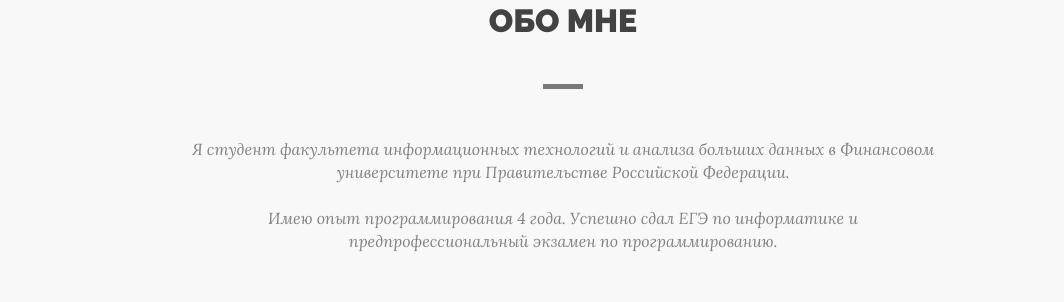
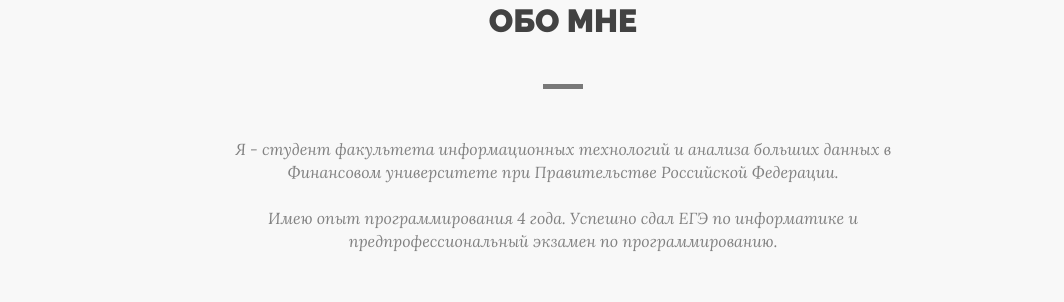
Before and after one commit to gus-akov/gus-akov.github.io, a plain HTML site: page index.html in a window 1280 px wide. Shown: the part 897-1199 px from the top of the page, without its empty margins (77-1141 px from the left). Drawn offline with nearby package versions, Linux system fonts and the light colour scheme.

Commit message:
Merge remote-tracking branch 'origin/main'
# Conflicts:
#	index.html

```diff
--- a/index.html
+++ b/index.html
@@ -54,7 +54,7 @@
                         <div class="col-sm-8 col-sm-offset-2">
                             <h2 class="title">Обо мне</h2>
                             <p>
-                                Я студент факультета информационных технологий и анализа больших данных в Финансовом университете при Правительстве Российской Федерации.
+                                Я - студент факультета информационных технологий и анализа больших данных в Финансовом университете при Правительстве Российской Федерации.
                                 <br><br>
                                 Имею опыт программирования 4 года. Успешно сдал ЕГЭ по информатике и предпрофессиональный экзамен по программированию.
                             </p>
```
